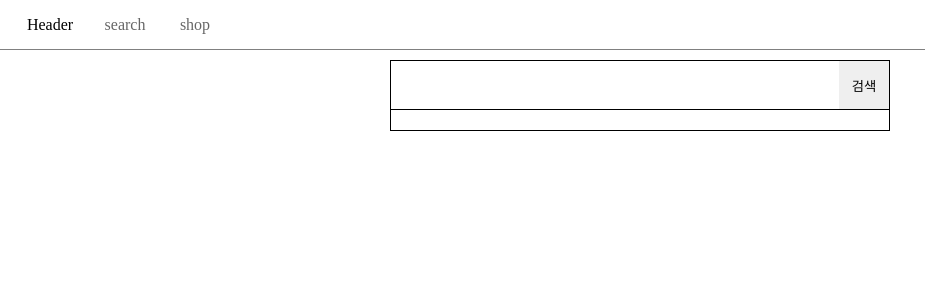
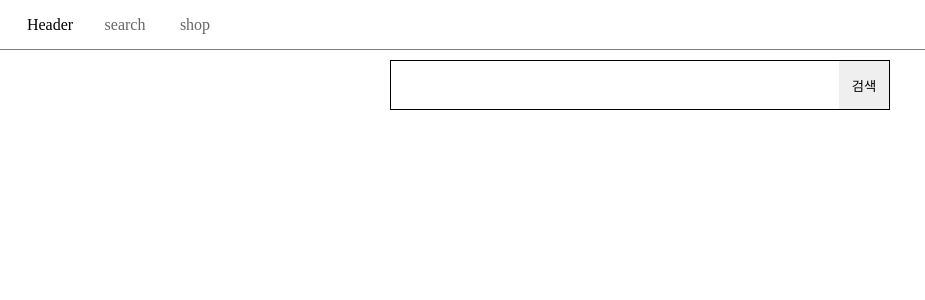
Before and after one commit to seeyoujeong/practice-state-management, a React (Vite) app: page /search in a window 1280 px wide. Shown: the top 300 px of the page, without its empty margins (0-925 px from the left). Built offline with nearby package versions, Linux system fonts and the light colour scheme.

Commit message:
design: 최근 검색어가 없을 경우 스타일 수정

```diff
--- a/src/components/SearchedList.tsx
+++ b/src/components/SearchedList.tsx
@@ -7,7 +7,7 @@ export default function SearchedList() {
   const { searchedList } = useContext(SearchContext);
 
   return (
-    <Container>
+    <Container isDisplay={searchedList.length > 0}>
       <List>
         {searchedList.map(({ keyword, date }) => (
           <Item key={date}>
@@ -25,10 +25,11 @@ export default function SearchedList() {
   );
 }
 
-const Container = styled.div`
+const Container = styled.div<{ isDisplay: boolean }>`
   width: 500px;
+  display: ${({ isDisplay }) => (isDisplay ? "block" : "none")};
+  padding: 10px 10px;
   box-sizing: border-box;
-  padding: 10px 10px;
   border: 1px solid black;
   border-top: 0px;
 `;
@@ -46,6 +47,7 @@ const Item = styled.li`
   width: 100%;
   display: flex;
   justify-content: space-between;
+  align-items: center;
 `;
 
 const DateAndButtonArea = styled.div`
```
